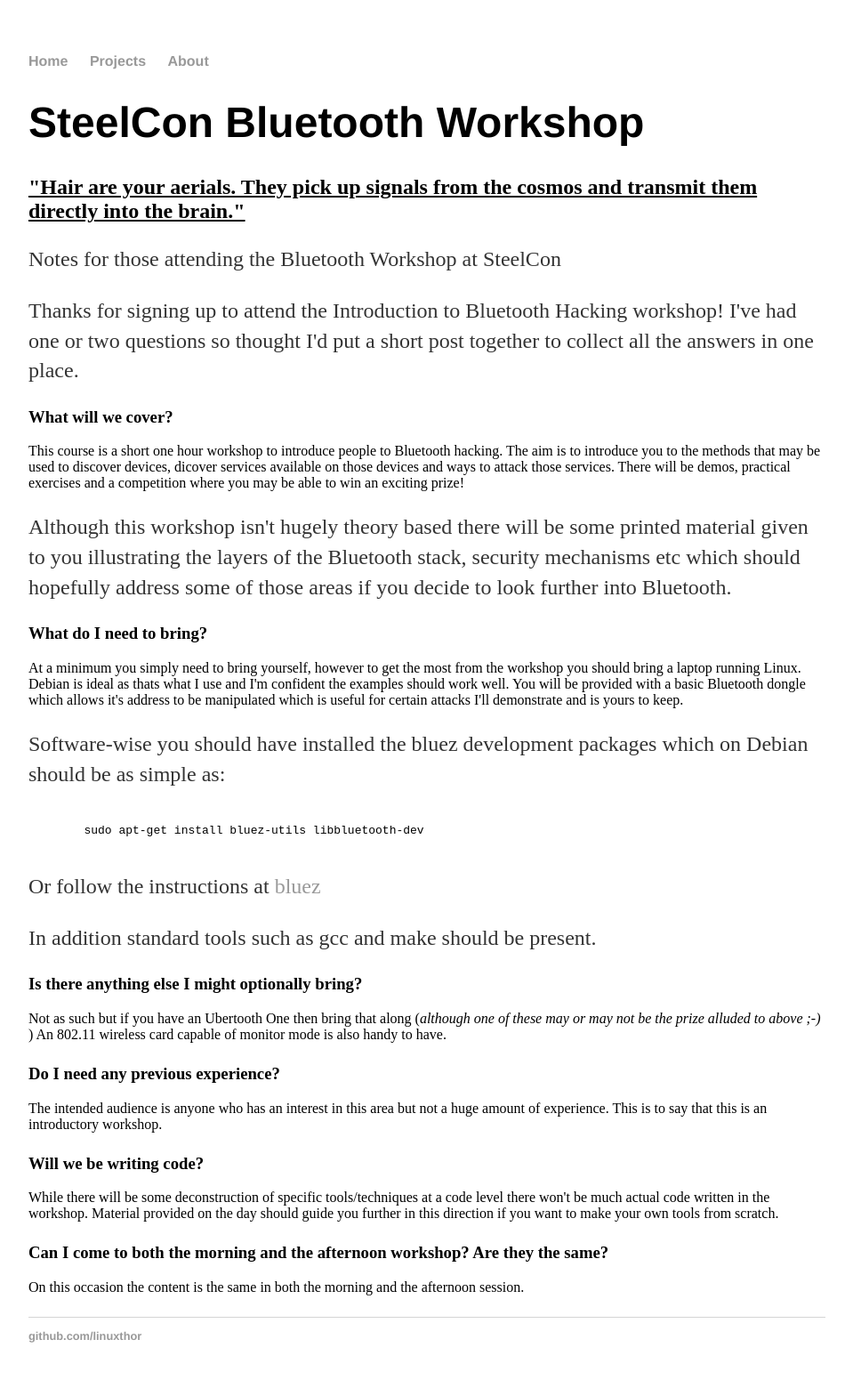
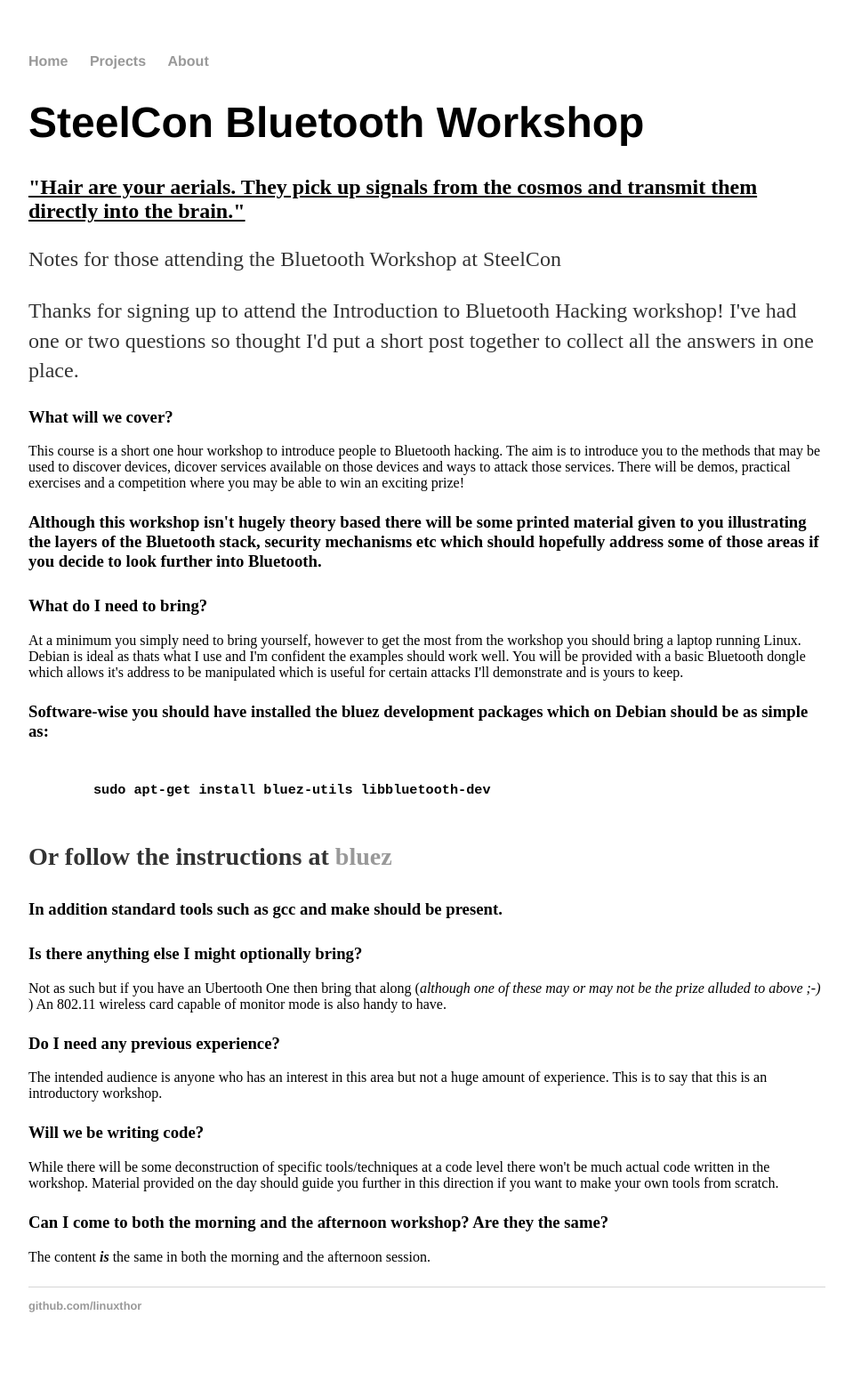
Before and after one commit to linuxthor/linuxthor.github.io, a Jekyll site: the page built from projects/steelcon-bluetooth-workshop/index.html, in a window 1280 px wide. Shown: the whole page at 89% size, without its empty margins (160-1119 px from the left). Built offline with Jekyll 4.4.1, drawn with Linux system fonts in a browser that asks for light colours; after the commit the page ends 1535 px from its top, so only the background shows below that.

Commit message:
Update index.html

```diff
--- a/projects/steelcon-bluetooth-workshop/index.html
+++ b/projects/steelcon-bluetooth-workshop/index.html
@@ -14,33 +14,33 @@
         <h3><b>What will we cover?</b></h3>
         This course is a short one hour workshop to introduce people to Bluetooth hacking. The aim is to introduce you to the methods that
         may be used to discover devices, dicover services available on those devices and ways to attack those services. There will be demos,
-        practical exercises and a competition where you may be able to win an exciting prize!<p>Although this workshop isn't hugely theory based
+        practical exercises and a competition where you may be able to win an exciting prize!<p><h3>Although this workshop isn't hugely theory based
         there will be some printed material given to you illustrating the layers of the Bluetooth stack, security mechanisms etc which should hopefully
         address some of those areas if you decide to look further into Bluetooth.<p>
 
         <h3><b>What do I need to bring?</b></h3>
         At a minimum you simply need to bring yourself, however to get the most from the workshop you should bring a laptop running
         Linux. Debian is ideal as thats what I use and I'm confident the examples should work well. You will be provided with a basic Bluetooth
-        dongle which allows it's address to be manipulated which is useful for certain attacks I'll demonstrate and is yours to keep.<p>
+        dongle which allows it's address to be manipulated which is useful for certain attacks I'll demonstrate and is yours to keep.<p><h3>
         Software-wise you should have installed the bluez development packages which on Debian should be as simple as:<p>
         <pre><code>
         sudo apt-get install bluez-utils libbluetooth-dev
         </code></pre><p>
-        Or follow the instructions at <a href=http://www.bluez.org/download/>bluez</a><p>
+        Or follow the instructions at <a href=http://www.bluez.org/download/>bluez</a><p><h3>
         In addition standard tools such as gcc and make should be present.<p>
 
         <h3><b>Is there anything else I might optionally bring?</b></h3>
         Not as such but if you have an Ubertooth One then bring that along (<i>although one of these may or may not be the prize alluded to above
-               ;-) </i>) An 802.11 wireless card capable of monitor mode is also handy to have.<p>
+               ;-) </i>) An 802.11 wireless card capable of monitor mode is also handy to have.<p><h3>
 
         <h3><b>Do I need any previous experience?</b></h3>
         The intended audience is anyone who has an interest in this area but not a huge amount of experience. This is to say that this is an introductory
-        workshop.<p>
+        workshop.<p><h3>
 
         <h3><b>Will we be writing code?</b></h3>
         While there will be some deconstruction of specific tools/techniques at a code level there won't be much actual code written in the workshop. Material
-        provided on the day should guide you further in this direction if you want to make your own tools from scratch.<p>
+        provided on the day should guide you further in this direction if you want to make your own tools from scratch.<p><h3>
 
        <h3><b>Can I come to both the morning and the afternoon workshop? Are they the same?</b></h3>
-       On this occasion the content is the same in both the morning and the afternoon session.<p><p>
+        The content <b><i>is</i></b> the same in both the morning and the afternoon session.<p><p>
 </div>
```
